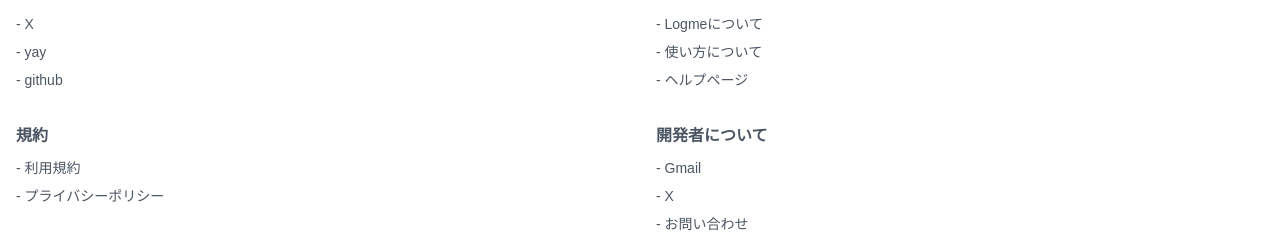
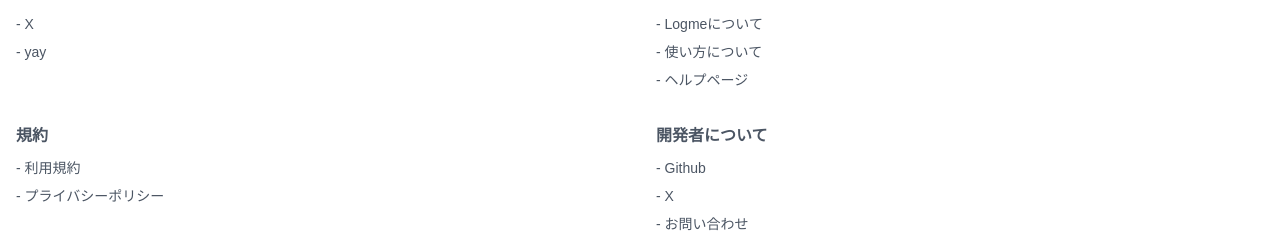
Before and after one commit to yh1110/logme, a Next.js app: page / in a window 1280 px wide. Shown: the part 1718-1951 px from the top of the page. Built offline with nearby package versions, Linux system fonts and the light colour scheme; what tailwindcss-safe-area would draw is missing.

Commit message:
各種リンクの設定 (#5)

```diff
--- a/app/page.tsx
+++ b/app/page.tsx
@@ -137,18 +137,13 @@ export default async function Home() {
             <p className="text-gray-600 text-base font-bold mb-2">SNS</p>
             <ul className="flex flex-col space-y-1">
               <li>
-                <Link href="/about" className="text-gray-600 text-sm">
+                <Link href="https://x.com/craft_plus_0401" className="text-gray-600 text-sm">
                   - X
                 </Link>
               </li>
               <li>
-                <Link href="/privacy" className="text-gray-600 text-sm">
+                <Link href="https://yay.space/user/9985857" className="text-gray-600 text-sm">
                   - yay
-                </Link>
-              </li>
-              <li>
-                <Link href="/terms" className="text-gray-600 text-sm">
-                  - github
                 </Link>
               </li>
             </ul>
@@ -193,17 +188,17 @@ export default async function Home() {
             </ul>
           </div>
 
-          {/* 問い合わせ */}
+          {/* 開発者について */}
           <div className="">
             <p className="text-gray-600 text-base font-bold mb-2">開発者について</p>
             <ul className="flex flex-col space-y-1">
               <li>
-                <Link href="/about" className="text-gray-600 text-sm">
-                  - Gmail
+                <Link href="https://github.com/yh1110" className="text-gray-600 text-sm">
+                  - Github
                 </Link>
               </li>
               <li>
-                <Link href="/privacy" className="text-gray-600 text-sm">
+                <Link href="https://x.com/craft_plus_0401" className="text-gray-600 text-sm">
                   - X
                 </Link>
               </li>
```
